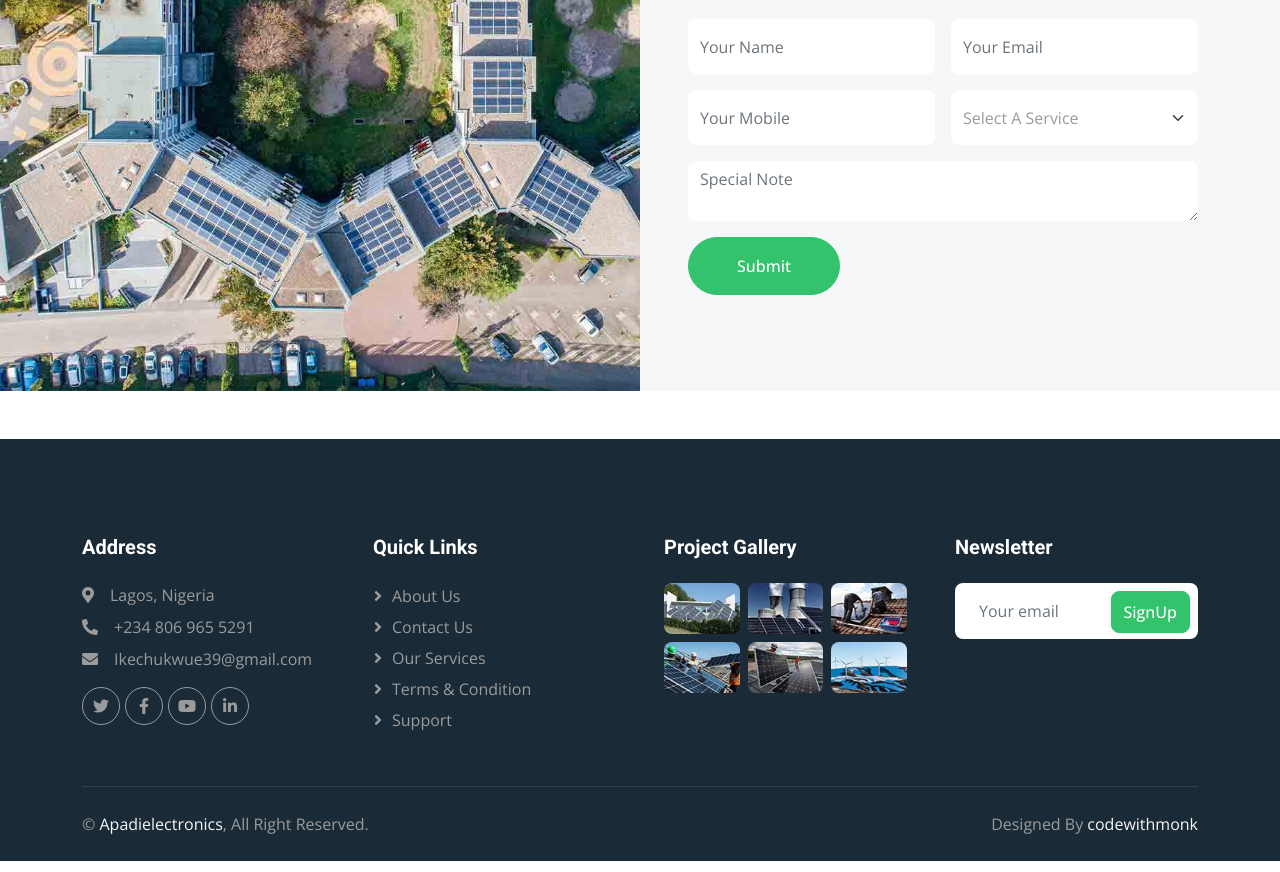
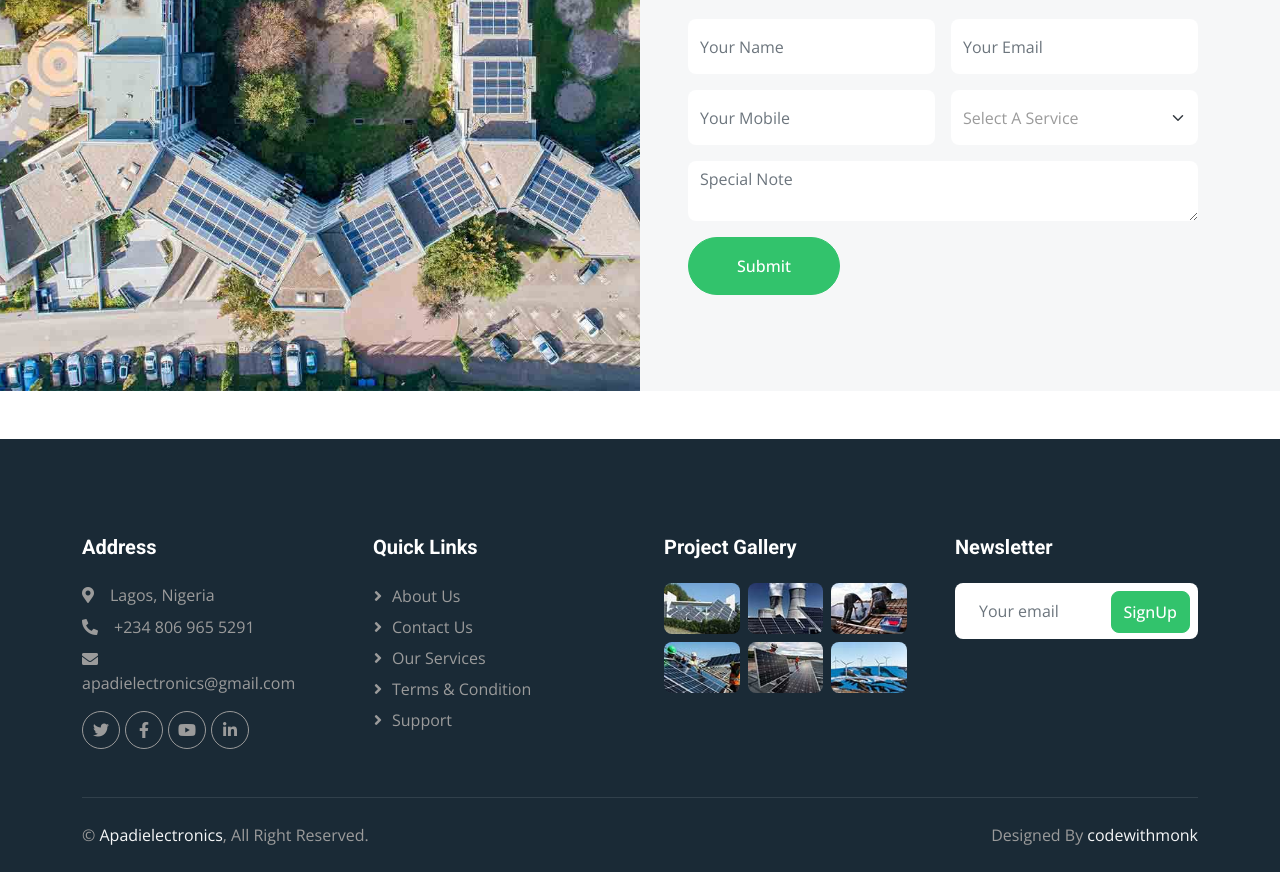
Before and after one commit to dejidee0/Apadielectronics-solar, a plain HTML site: page index.html in a window 1280 px wide. Shown: the part 5633-6505 px from the top of the page. Drawn offline with nearby package versions, Linux system fonts and the light colour scheme; files that its build step writes are made by us from their sources.

Commit message:
latest changes

```diff
--- a/index.html
+++ b/index.html
@@ -677,7 +677,7 @@
                     <h5 class="text-white mb-4">Address</h5>
                     <p class="mb-2"><i class="fa fa-map-marker-alt me-3"></i>Lagos, Nigeria</p>
                     <p class="mb-2"><i class="fa fa-phone-alt me-3"></i>+234 806 965 5291</p>
-                    <p class="mb-2"><i class="fa fa-envelope me-3"></i>Ikechukwue39@gmail.com</p>
+                    <p class="mb-2"><i class="fa fa-envelope me-3"></i>apadielectronics@gmail.com</p>
                     <div class="d-flex pt-2">
                         <a class="btn btn-square btn-outline-light btn-social" href=""><i class="fab fa-twitter"></i></a>
                         <a class="btn btn-square btn-outline-light btn-social" href=""><i class="fab fa-facebook-f"></i></a>
```
Also changed, not shown: about.html (+1 -1 lines), contact.html (+1 -1 lines), project.html (+1 -1 lines), quote.html (+1 -1 lines), service.html (+1 -1 lines), team.html (+1 -1 lines), testimonial.html (+1 -1 lines).
